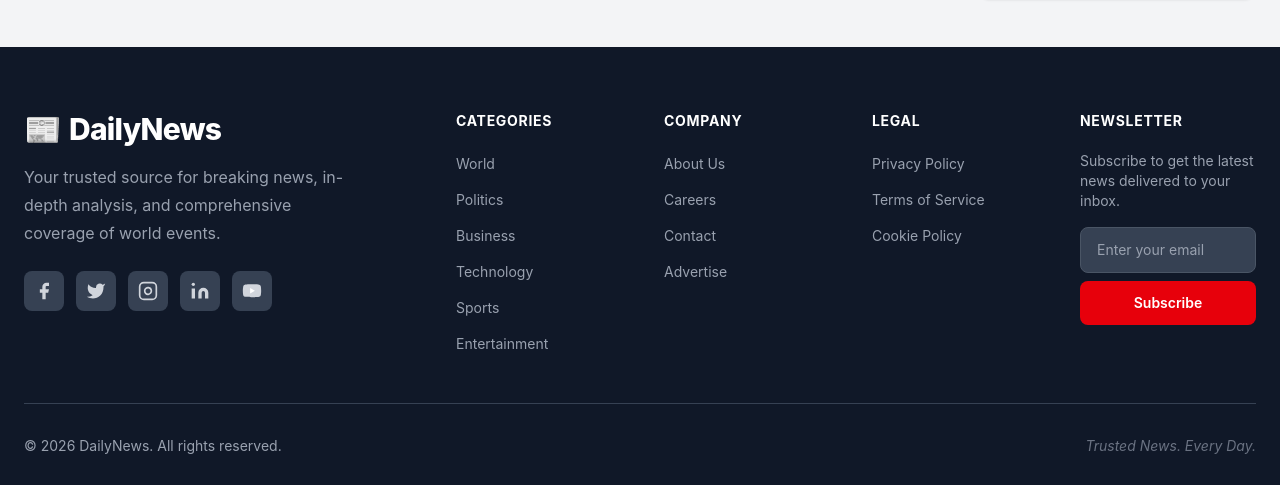
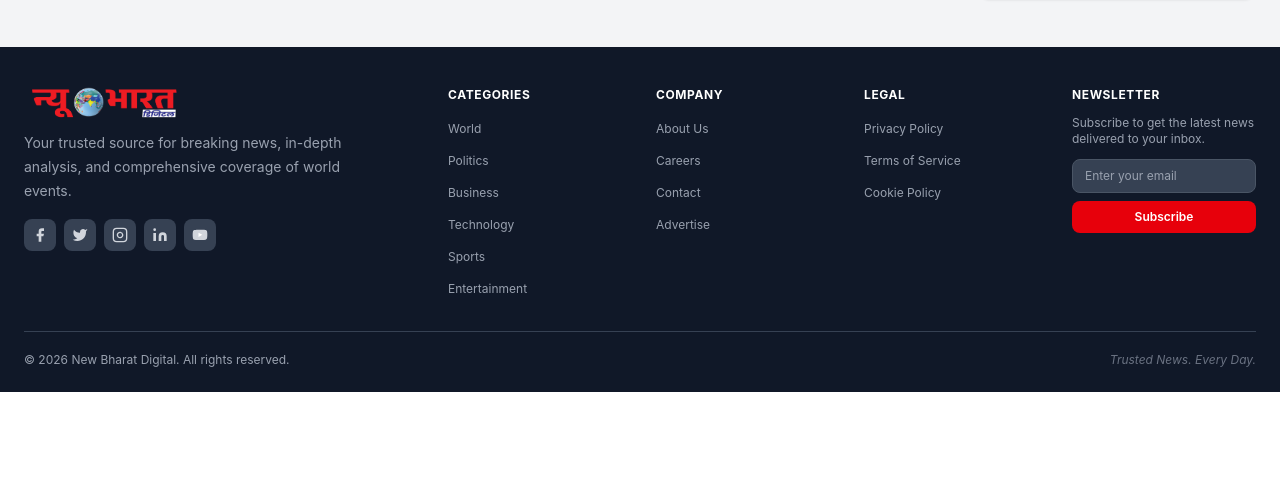
Before and after one commit to softwarebytesindia/news-website, a React (Vite) app in the folder frontend/: page / in a window 1280 px wide. Shown: the part 1156-1641 px from the top of the page. After the commit the page ends 1548 px from the top, so only its background shows below. Built offline with nearby package versions, Linux system fonts and the light colour scheme.

Commit message:
improve ui

```diff
--- a/frontend/src/components/Footer.jsx
+++ b/frontend/src/components/Footer.jsx
@@ -32,53 +32,52 @@ const Footer = () => {
   ];
 
   return (
-    <footer className="bg-gray-900 text-gray-300 py-16 px-6 pb-8">
+    <footer className="bg-gray-900 text-gray-300 py-10 px-6 pb-6">
       <div className="max-w-7xl mx-auto">
-        <div className="grid grid-cols-1 lg:grid-cols-3 gap-16 pb-12 border-b border-gray-700">
+        <div className="grid grid-cols-1 lg:grid-cols-3 gap-10 pb-8 border-b border-gray-700">
           <div className="max-w-80">
-            <a href="/" className="inline-flex items-center gap-2 text-white no-underline mb-4">
-              <span className="text-3xl">📰</span>
-              <span className="text-3xl font-extrabold tracking-tight">DailyNews</span>
+            <a href="/" className="inline-flex items-center gap-2 text-white no-underline mb-3">
+              <img src="/src/assets/new_bharat_digital_logo-1.png" alt="New Bharat Digital" className="h-8 w-auto" />
             </a>
-            <p className="text-base leading-7 text-gray-400 mb-6">
+            <p className="text-sm leading-6 text-gray-400 mb-4">
               Your trusted source for breaking news, in-depth analysis, and comprehensive coverage of world events.
             </p>
-            <div className="flex gap-3">
+            <div className="flex gap-2">
               {socialLinks.map((social) => (
                 <a
                   key={social.name}
                   href={social.href}
-                  className="w-10 h-10 flex items-center justify-center bg-gray-700 rounded-lg text-gray-300 no-underline transition-all duration-200 hover:bg-red-600 hover:text-white hover:-translate-y-0.5"
+                  className="w-8 h-8 flex items-center justify-center bg-gray-700 rounded-lg text-gray-300 no-underline transition-all duration-200 hover:bg-red-600 hover:text-white hover:-translate-y-0.5"
                   aria-label={social.name}
                   target="_blank"
                   rel="noopener noreferrer"
                 >
                   {social.icon === 'facebook' && (
-                    <svg width="20" height="20" viewBox="0 0 24 24" fill="currentColor">
+                    <svg width="16" height="16" viewBox="0 0 24 24" fill="currentColor">
                       <path d="M18 2h-3a5 5 0 0 0-5 5v3H7v4h3v8h4v-8h3l1-4h-4V7a1 1 0 0 1 1-1h3z"></path>
                     </svg>
                   )}
                   {social.icon === 'twitter' && (
-                    <svg width="20" height="20" viewBox="0 0 24 24" fill="currentColor">
+                    <svg width="16" height="16" viewBox="0 0 24 24" fill="currentColor">
                       <path d="M23 3a10.9 10.9 0 0 1-3.14 1.53 4.48 4.48 0 0 0-7.86 3v1A10.66 10.66 0 0 1 3 4s-4 9 5 13a11.64 11.64 0 0 1-7 2c9 5 20 0 20-11.5a4.5 4.5 0 0 0-.08-.83A7.72 7.72 0 0 0 23 3z"></path>
                     </svg>
                   )}
                   {social.icon === 'instagram' && (
-                    <svg width="20" height="20" viewBox="0 0 24 24" fill="none" stroke="currentColor" strokeWidth="2">
+                    <svg width="16" height="16" viewBox="0 0 24 24" fill="none" stroke="currentColor" strokeWidth="2">
                       <rect x="2" y="2" width="20" height="20" rx="5" ry="5"></rect>
                       <path d="M16 11.37A4 4 0 1 1 12.63 8 4 4 0 0 1 16 11.37z"></path>
                       <line x1="17.5" y1="6.5" x2="17.51" y2="6.5"></line>
                     </svg>
                   )}
                   {social.icon === 'linkedin' && (
-                    <svg width="20" height="20" viewBox="0 0 24 24" fill="currentColor">
+                    <svg width="16" height="16" viewBox="0 0 24 24" fill="currentColor">
                       <path d="M16 8a6 6 0 0 1 6 6v7h-4v-7a2 2 0 0 0-2-2 2 2 0 0 0-2 2v7h-4v-7a6 6 0 0 1 6-6z"></path>
                       <rect x="2" y="9" width="4" height="12"></rect>
                       <circle cx="4" cy="4" r="2"></circle>
                     </svg>
                   )}
                   {social.icon === 'youtube' && (
-                    <svg width="20" height="20" viewBox="0 0 24 24" fill="currentColor">
+                    <svg width="16" height="16" viewBox="0 0 24 24" fill="currentColor">
                       <path d="M22.54 6.42a2.78 2.78 0 0 0-1.94-2C18.88 4 12 4 12 4s-6.88 0-8.6.46a2.78 2.78 0 0 0-1.94 2A29 29 0 0 0 1 11.75a29 29 0 0 0 .46 5.33A2.78 2.78 0 0 0 3.4 19c1.72.46 8.6.46 8.6.46s6.88 0 8.6-.46a2.78 2.78 0 0 0 1.94-2 29 29 0 0 0 .46-5.25 29 29 0 0 0-.46-5.33z"></path>
                       <polygon points="9.75 15.02 15.5 11.75 9.75 8.48 9.75 15.02" fill="#fff"></polygon>
                     </svg>
@@ -88,60 +87,60 @@ const Footer = () => {
             </div>
           </div>
 
-          <div className="grid grid-cols-1 sm:grid-cols-2 lg:grid-cols-4 gap-8 lg:col-span-2">
+          <div className="grid grid-cols-1 sm:grid-cols-2 lg:grid-cols-4 gap-6 lg:col-span-2">
             <div className="min-w-0">
-              <h4 className="text-sm font-bold text-white uppercase tracking-wider mb-5">Categories</h4>
-              <ul className="list-none p-0 m-0 flex flex-col gap-3">
+              <h4 className="text-xs font-bold text-white uppercase tracking-wider mb-3">Categories</h4>
+              <ul className="list-none p-0 m-0 flex flex-col gap-2">
                 {categories.map((item) => (
                   <li key={item.name}>
-                    <a href={item.href} className="text-gray-400 no-underline text-sm hover:text-white transition-colors duration-200">{item.name}</a>
+                    <a href={item.href} className="text-gray-400 no-underline text-xs hover:text-white transition-colors duration-200">{item.name}</a>
                   </li>
                 ))}
               </ul>
             </div>
 
             <div className="min-w-0">
-              <h4 className="text-sm font-bold text-white uppercase tracking-wider mb-5">Company</h4>
-              <ul className="list-none p-0 m-0 flex flex-col gap-3">
+              <h4 className="text-xs font-bold text-white uppercase tracking-wider mb-3">Company</h4>
+              <ul className="list-none p-0 m-0 flex flex-col gap-2">
                 {company.map((item) => (
                   <li key={item.name}>
-                    <a href={item.href} className="text-gray-400 no-underline text-sm hover:text-white transition-colors duration-200">{item.name}</a>
+                    <a href={item.href} className="text-gray-400 no-underline text-xs hover:text-white transition-colors duration-200">{item.name}</a>
                   </li>
                 ))}
               </ul>
             </div>
 
             <div className="min-w-0">
-              <h4 className="text-sm font-bold text-white uppercase tracking-wider mb-5">Legal</h4>
-              <ul className="list-none p-0 m-0 flex flex-col gap-3">
+              <h4 className="text-xs font-bold text-white uppercase tracking-wider mb-3">Legal</h4>
+              <ul className="list-none p-0 m-0 flex flex-col gap-2">
                 {legal.map((item) => (
                   <li key={item.name}>
-                    <a href={item.href} className="text-gray-400 no-underline text-sm hover:text-white transition-colors duration-200">{item.name}</a>
+                    <a href={item.href} className="text-gray-400 no-underline text-xs hover:text-white transition-colors duration-200">{item.name}</a>
                   </li>
                 ))}
               </ul>
             </div>
 
             <div className="min-w-0">
-              <h4 className="text-sm font-bold text-white uppercase tracking-wider mb-5">Newsletter</h4>
-              <p className="text-sm text-gray-400 mb-4">Subscribe to get the latest news delivered to your inbox.</p>
+              <h4 className="text-xs font-bold text-white uppercase tracking-wider mb-3">Newsletter</h4>
+              <p className="text-xs text-gray-400 mb-3">Subscribe to get the latest news delivered to your inbox.</p>
               <form className="flex flex-col gap-2" onSubmit={(e) => e.preventDefault()}>
                 <input
                   type="email"
                   placeholder="Enter your email"
-                  className="px-4 py-3 bg-gray-700 border border-gray-600 rounded-lg text-white text-sm outline-none transition-colors duration-200 placeholder:text-gray-400 focus:border-red-600"
+                  className="px-3 py-2 bg-gray-700 border border-gray-600 rounded-lg text-white text-xs outline-none transition-colors duration-200 placeholder:text-gray-400 focus:border-red-600"
                 />
-                <button type="submit" className="px-5 py-3 bg-red-600 text-white border-none rounded-lg font-semibold text-sm cursor-pointer transition-colors duration-200 hover:bg-red-700">Subscribe</button>
+                <button type="submit" className="px-4 py-2 bg-red-600 text-white border-none rounded-lg font-semibold text-xs cursor-pointer transition-colors duration-200 hover:bg-red-700">Subscribe</button>
               </form>
             </div>
           </div>
         </div>
 
-        <div className="flex flex-col sm:flex-row justify-between items-center pt-8 gap-2">
-          <p className="text-sm text-gray-400 m-0">
-            © {currentYear} DailyNews. All rights reserved.
+        <div className="flex flex-col sm:flex-row justify-between items-center pt-5 gap-2">
+          <p className="text-xs text-gray-400 m-0">
+            © {currentYear} New Bharat Digital. All rights reserved.
           </p>
-          <p className="text-sm text-gray-500 m-0 italic">
+          <p className="text-xs text-gray-500 m-0 italic">
             Trusted News. Every Day.
           </p>
         </div>
--- a/frontend/src/components/Hero.jsx
+++ b/frontend/src/components/Hero.jsx
@@ -31,7 +31,7 @@ const Hero = () => {
   ];
 
   return (
-    <section className="bg-gray-50 py-6 px-6 border-b border-gray-200">
+    <section className="bg-gray-50 py-4 sm:py-6  sm:px-6 px-3 border-b border-gray-200">
       <div className="max-w-7xl mx-auto grid grid-cols-2 lg:grid-cols-4 gap-4">
         {featuredNews.map((news, index) => (
           <article key={index} className="bg-white rounded-xl overflow-hidden shadow-sm hover:shadow-lg transition-all duration-300 hover:-translate-y-1">
--- a/frontend/src/components/Navbar.jsx
+++ b/frontend/src/components/Navbar.jsx
@@ -19,10 +19,7 @@ const Navbar = () => {
       <div className="max-w-7xl mx-auto px-6 flex items-center justify-between h-16">
         <div className="flex-shrink-0">
           <a href="/" className="flex items-center gap-2 text-gray-900 no-underline">
-            <span className="text-2xl">📰</span>
-            <span className="text-2xl font-extrabold tracking-tight bg-gradient-to-r from-gray-900 to-red-600 bg-clip-text text-transparent">
-              DailyNews
-            </span>
+            <img src="/src/assets/new_bharat_digital_logo-1.png" alt="New Bharat Digital" className="h-7 sm:h-8 w-auto" />
           </a>
         </div>
 
```
Also changed, not shown: frontend/src/components/LatestNews.jsx (added, +51 -0 lines), frontend/src/pages/Home.jsx (+2 -45 lines), frontend/src/assets/new_bharat_digital_logo-1.png (added).
